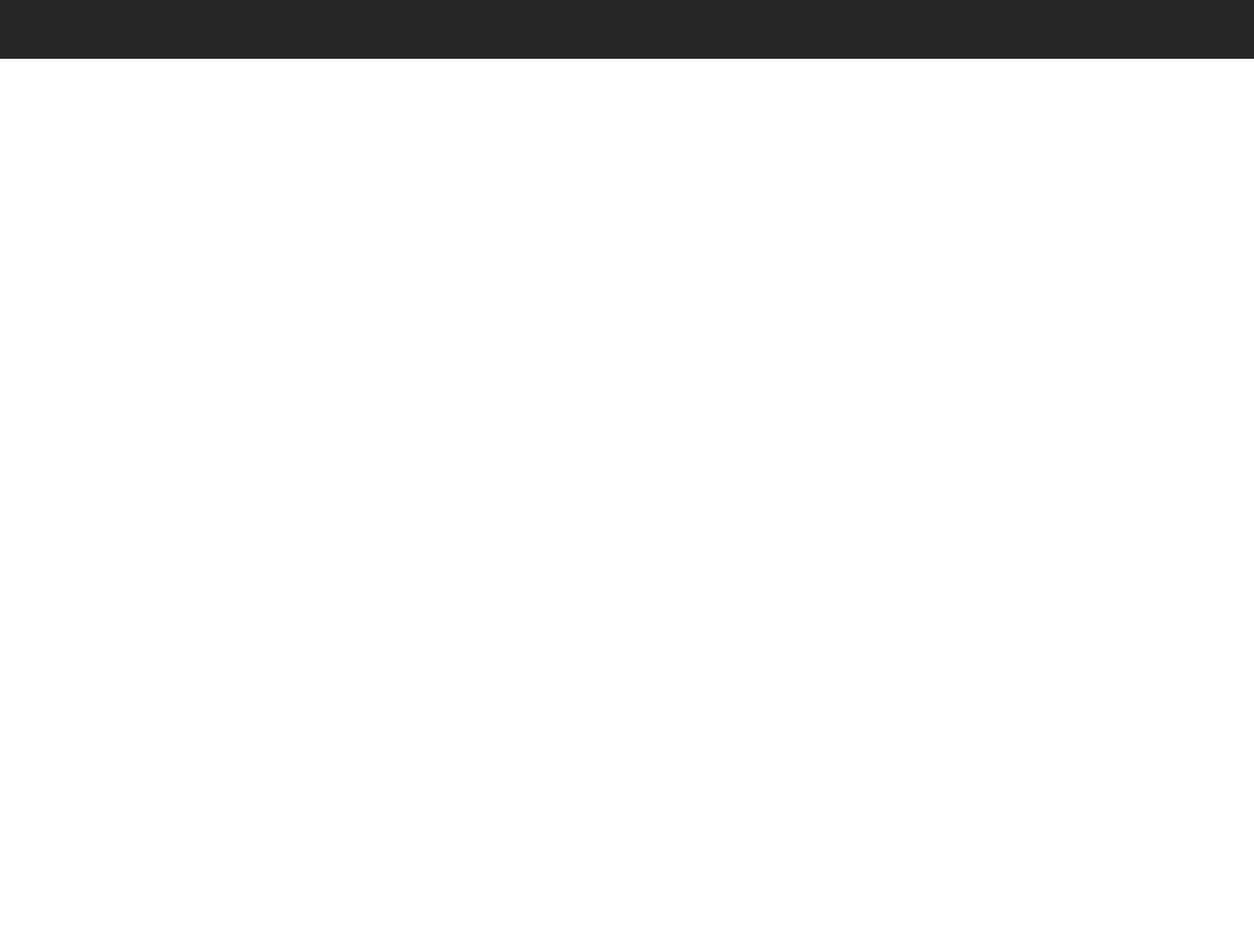
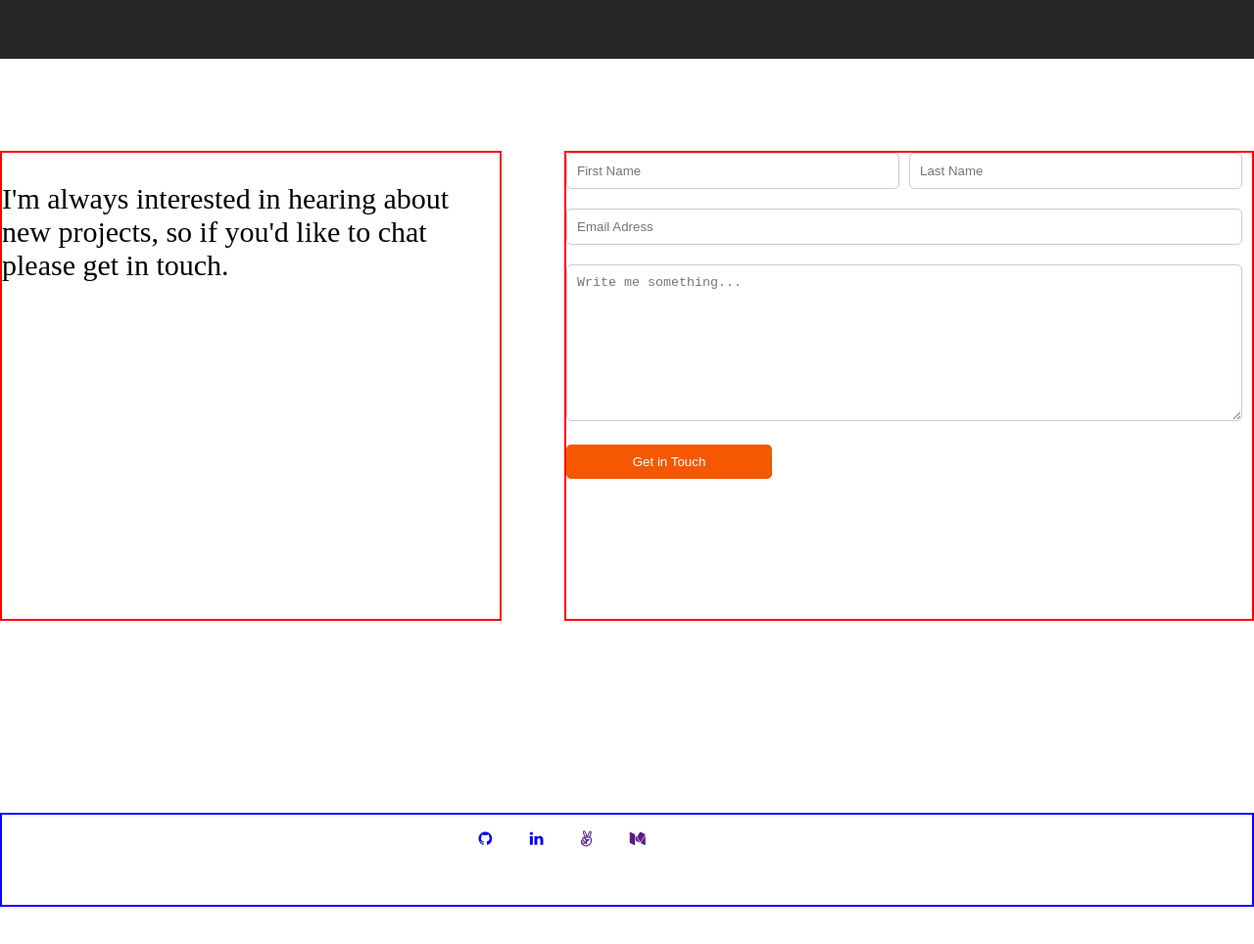
Before and after one commit to yared-abera/portifolio_project, a website: page index.html in a window 1280 px wide. Shown: the part 3677-4641 px from the top of the page at 98% size. Before the commit the page ends 3737 px from the top, so only its background shows below. Drawn offline with Linux system fonts and the light colour scheme.

Commit message:
addition of the contact form

```diff
--- a/home.css
+++ b/home.css
@@ -443,9 +443,101 @@ hr {
   padding-left: 0%;
 }
 
-/* style for mobile device */
+ /* style for contact forms */
+ .contact-forms{
+  display: flex;
+  height: 120vh;
+  gap: 1% 5%;
+  align-items: center;
+  flex-wrap: wrap;
 
-@media screen and (max-width: 767px) {
+ }
+
+ .contact-form-content{
+  height: 50%;
+ }
+ #contact-text{
+ width: 40%;
+ font-size: 30px;
+  border: 2px solid red;
+}
+
+ .contact-form{
+  width:100%;
+ }
+ #form-container
+{
+  display: flex;
+  justify-content: center;
+  width: 55%;
+  border: 2px solid red;
+  padding: 0%;
+
+}
+
+.form-row {
+  display: flex;
+  margin-bottom: 20px;
+}
+
+.form-group {
+  flex: 1;
+  margin-right: 10px;
+}
+
+.full-width {
+  flex: 2;
+}
+
+
+input[type="text"],
+input[type="email"],
+textarea {
+  width: 100%;
+  padding: 10px;
+  border: 1px solid #ccc;
+  border-radius: 5px;
+}
+
+#contact-textarea{
+  height: 20vh;
+  }
+
+input[type="submit"] {
+  width: 30%;
+  padding: 10px;
+  background-color: #f55800;
+  color: #fff;
+  border: none;
+  border-radius: 5px;
+  cursor: pointer;
+}
+
+input[type="submit"]:hover {
+  background-color: #0056b3;
+}
+
+.contact-adress-links{
+  border: 2px solid rgb(13, 0, 255);
+  flex-basis:100%;
+  height: 10%;
+  position: relative;
+  bottom: 0;
+  display: flex;
+
+
+}
+
+.contact-adress-links ul{
+   display: flex;
+   gap: 70%;
+   margin-left: 35%;
+   list-style-type: none;
+}
+
+ /* style for mobile device */
+
+ @media screen and (max-width: 767px) {
   .headline-section-container {
     flex-direction: column;
     position: relative;
@@ -571,5 +663,14 @@ hr {
     display: flex;
     flex-direction: column; /* Stack list items vertically */
     align-items: center;
+
   }
+
+  .works-header hr{
+   margin-left:10%;
+   width:80%;
+  }
+
+
+
 }
--- a/index.html
+++ b/index.html
@@ -260,8 +260,46 @@
                </div>
 
           </div>
+           </section>
 
-
-        </section>
+          <section class="contact-forms">
+            <div class="contact-form-content" id="contact-text">
+              <p>I'm always interested in hearing about new projects,
+                so if you'd like to chat please get in touch.</p>
+            </div>
+            <div class="contact-form-content"  id="form-container">
+              <form class="contact-form"   action="https://formspree.io/f/moqgbdvw" method="post">
+                <div class="form-row">
+                  <div class="form-group">
+                    <input type="text" name="first_name" maxlength="30"  placeholder="First Name">
+                  </div>
+                  <div class="form-group">
+                    <input type="text" name="last_name" maxlength="30"  placeholder="Last Name">
+                  </div>
+                </div>
+                <div class="form-row">
+                  <div class="form-group full-width">
+                    <input type="email" name="email" maxlength="30" placeholder="Email Adress">
+                  </div>
+                </div>
+                <div class="form-row">
+                  <div class="form-group full-width">
+                    <textarea id="contact-textarea" name="message" maxlength="500"  placeholder="Write me something..."></textarea>
+                  </div>
+                </div>
+                <div class="form-row">
+              <input type="submit" value="Get in Touch">
+                </div>
+              </form>
+            </div>
+            <div class="contact-adress-links">
+              <ul>
+                  <li><a href="https://github.com/yared-abera"><i class="fa fa-github"></i></a></li>
+                  <li><a href="https://www.linkedin.com/in/yared-abera-a823882ab/"><i class="fa fa-linkedin"></i></a></li>
+                  <li><a href=""><i class="fa fa-angellist"></i></a></li>
+                  <li><a href=""><i class="fa fa-medium"></i></a></li>
+                 </ul>
+            </div>
+           </section>
   </body>
 </html>
```
